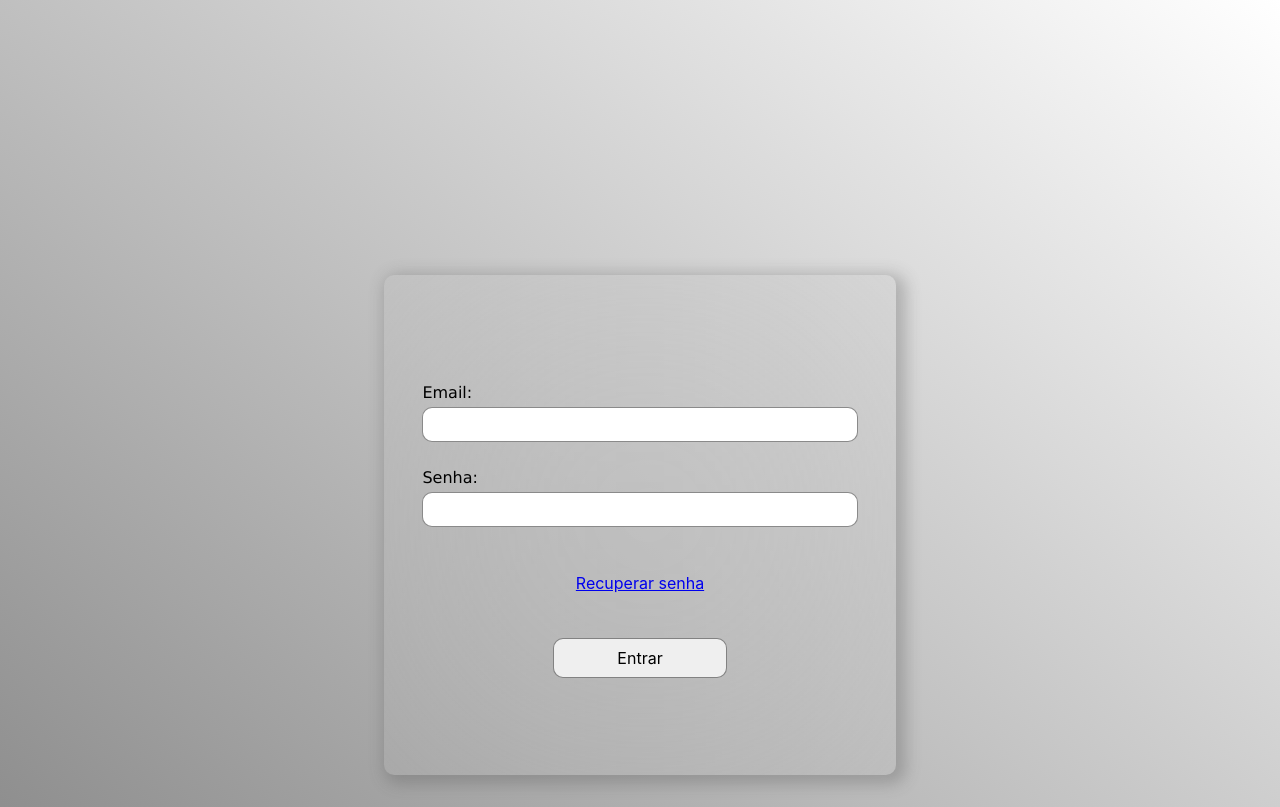
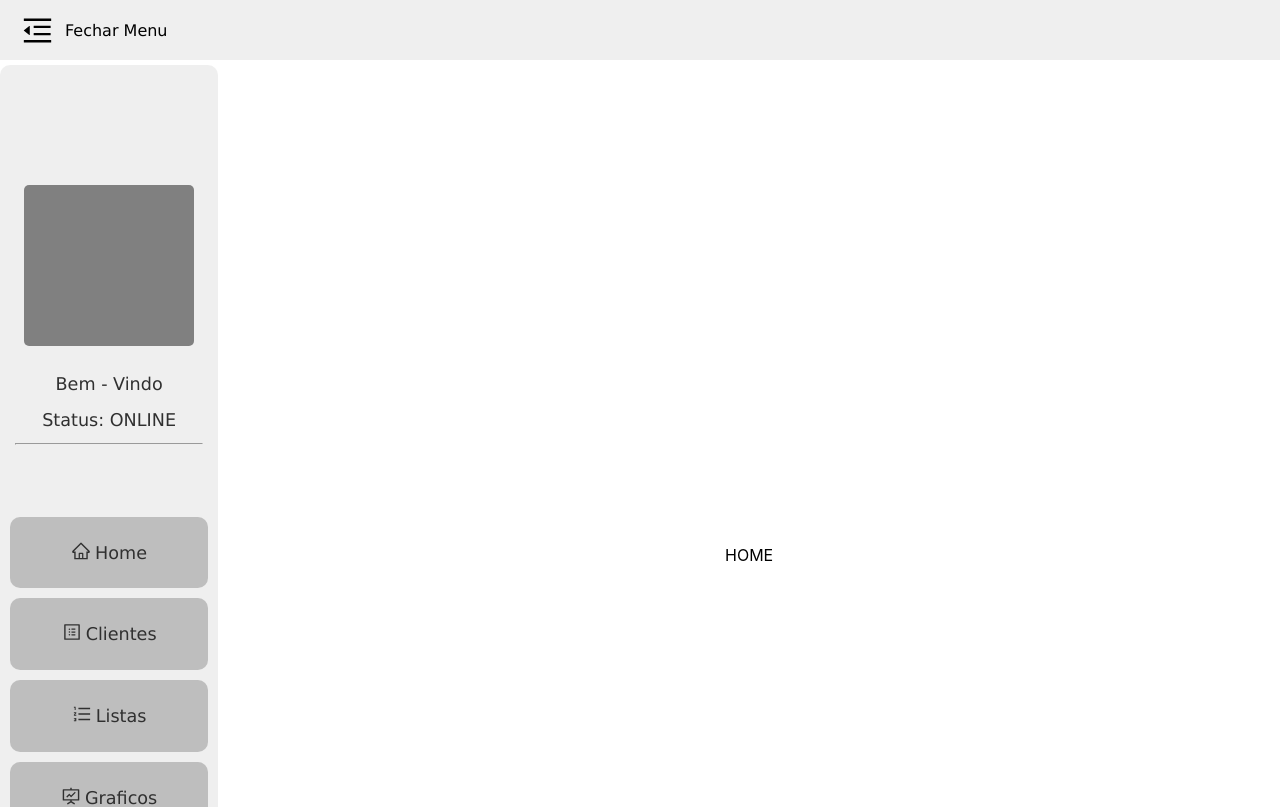
Before and after one commit to matheus-gregorin/bot_service, a React (Create React App) app: page /home in a window 1280 px wide. Before the commit this address led to /. Shown: the top 807 px of the page. Built offline with nearby package versions, Linux system fonts and the light colour scheme; no server answers.

Commit message:
add valid token + perfom for navbar

```diff
--- a/src/App.jsx
+++ b/src/App.jsx
@@ -7,7 +7,6 @@ import "./App.css";
 import Home from "./pages/Home";
 
 import { BrowserRouter as Router, Routes, Route } from "react-router-dom";
-import PrivateRoute from "./useCases/privateRoute";
 
 function App() {
   return (
@@ -17,11 +16,7 @@ function App() {
 
           <Route path="/" element={<Login />}/>
 
-          <Route path="/home" element={
-            <PrivateRoute>
-              <Home />
-            </PrivateRoute>
-          }/>
+          <Route path="/home" element={<Home />}/>
 
         </Routes>
       </Router>
--- a/src/components/Login.jsx
+++ b/src/components/Login.jsx
@@ -80,7 +80,7 @@ const Login = () => {
         // Indo para pagina Home
         setTimeout(() => {
           navigate('/home')
-        }, 2200);
+        }, 2000);
 
       });
   }
--- a/src/components/Navbar.jsx
+++ b/src/components/Navbar.jsx
@@ -2,7 +2,6 @@ import "./css/Navbar.css"
 
 // Tools
 import Swal from 'sweetalert2';
-import { useNavigate } from 'react-router-dom';
 import { useEffect, useRef, useState } from "react";
 import ApiService from "../useCases/fetchUseCase";
 import { AiOutlineFundProjectionScreen, AiOutlineHome, AiOutlineLogout, AiOutlineOrderedList, AiOutlineProfile, AiOutlineSetting } from "react-icons/ai";
@@ -12,10 +11,16 @@ const url = process.env.REACT_APP_API_URL
 const uuid = sessionStorage.getItem('uuid')
 const token = sessionStorage.getItem('x-t')
 
-const Navbar = () => {
+const Navbar = ({
+  setPageHome,
+  setPageClients,
+  setPageLists,
+  setPageGraph,
+  setPageOptions
+}) => {
 
   const photo = useRef(null);
-  const [operator, setOperator] = useState([{ name: "" }])
+  const [operator, setOperator] = useState([])
 
   useEffect(() => {
 
@@ -42,7 +47,8 @@ const Navbar = () => {
 
   }, []);
 
-  const navigate = useNavigate();
+  console.log("OPERATOR", operator)
+
   const Nav = ( page ) => {
 
     Swal.fire({
@@ -54,9 +60,49 @@ const Navbar = () => {
       showConfirmButton: false
     });
 
-    setTimeout(() => {
-      navigate(page)
-    }, 1300);
+    switch (page) {
+      case 'home':
+        setPageHome(true);
+        setPageClients(false);
+        setPageLists(false);
+        setPageGraph(false);
+        setPageOptions(false);
+        break;
+      case 'clients':
+        setPageHome(false);
+        setPageClients(true);
+        setPageLists(false);
+        setPageGraph(false);
+        setPageOptions(false);
+        break;
+      case 'lists':
+        setPageHome(false);
+        setPageClients(false);
+        setPageLists(true);
+        setPageGraph(false);
+        setPageOptions(false);
+        break;
+      case 'graph':
+        setPageHome(false);
+        setPageClients(false);
+        setPageLists(false);
+        setPageGraph(true);
+        setPageOptions(false);
+        break;
+      case 'options':
+        setPageHome(false);
+        setPageClients(false);
+        setPageLists(false);
+        setPageGraph(false);
+        setPageOptions(true);
+        break;
+      default:
+        setPageHome(true);
+        setPageClients(false);
+        setPageLists(false);
+        setPageGraph(false);
+        setPageOptions(false);;
+    }
 
   }
 
@@ -116,17 +162,17 @@ const Navbar = () => {
       Bem - Vindo
     </p>
 
-    <p> Status: { operator.status } </p>
+    <p> Status: ONLINE </p>
 
     <hr />
 
       <nav>
         <ul>
-          <li onClick={() => Nav("/home") }> <AiOutlineHome size={20} style={{ margin: '0 4px 4px 0' }} /> Home </li>
-          <li onClick={() => Nav("/home") }> <AiOutlineProfile size={20} style={{ margin: '0 4px 4px 0' }} /> Clientes </li>
-          <li onClick={() => Nav("/home") }> <AiOutlineOrderedList size={20} style={{ margin: '0 4px 4px 0' }} /> Listas </li>
-          <li onClick={() => Nav("/home") }> <AiOutlineFundProjectionScreen size={20} style={{ margin: '0 4px 4px 0' }} /> Graficos </li>
-          <li onClick={() => Nav("/home") }> <AiOutlineSetting size={20} style={{ margin: '0 4px 4px 0' }} /> Ajustes </li>
+          <li onClick={() => Nav("home") }> <AiOutlineHome size={20} style={{ margin: '0 4px 4px 0' }} /> Home </li>
+          <li onClick={() => Nav("clients") }> <AiOutlineProfile size={20} style={{ margin: '0 4px 4px 0' }} /> Clientes </li>
+          <li onClick={() => Nav("lists") }> <AiOutlineOrderedList size={20} style={{ margin: '0 4px 4px 0' }} /> Listas </li>
+          <li onClick={() => Nav("graph") }> <AiOutlineFundProjectionScreen size={20} style={{ margin: '0 4px 4px 0' }} /> Graficos </li>
+          <li onClick={() => Nav("options") }> <AiOutlineSetting size={20} style={{ margin: '0 4px 4px 0' }} /> Ajustes </li>
           <li onClick={() => HandleLogout() }>  <AiOutlineLogout size={20} style={{ margin: '0 4px 4px 0' }} /> Sair </li>
         </ul>
       </nav>
--- a/src/pages/Home.jsx
+++ b/src/pages/Home.jsx
@@ -4,22 +4,66 @@ import Navbar from "../components/Navbar"
 
 import { useEffect, useState } from "react";
 import { AiOutlineMenuFold, AiOutlineMenuUnfold } from "react-icons/ai";
+import { useNavigate } from "react-router-dom";
+import Swal from "sweetalert2";
 
 //Url
 const url = process.env.REACT_APP_API_URL
-const token = sessionStorage.getItem('x-t')
 
 const Home = () => {
 
-  const [isOpen, setIsOpen] = useState(true);
+  //Token
+  const token = sessionStorage.getItem('x-t')
 
-  // Função para alternar o estado da navbar
-  const toggleNavbar = () => {
-    setIsOpen(!isOpen);
+  const navigate = useNavigate();
+
+  const [isOpen, setIsOpen] = useState(true)
+  const [clients, setClients] = useState([])
+
+  const [pageHome, setPageHome] = useState(true)
+  const [pageClients, setPageClients] = useState(false)
+  const [pageLists, setPageLists] = useState(false)
+  const [pageGraph, setPageGraph] = useState(false)
+  const [pageOptions, setPageOptions] = useState(false)
+
+  useEffect(() => {
+
+    const fetchData = async () => {
+      try {
+
+        const response = await fetch(url + '/api/auth/valid', {
+          method: "POST",
+          headers: {
+            'Content-Type': 'application/json',
+            'Accept': 'application/json',
+            'Authorization': 'Bearer ' + token
+          }
+        });
+
+        const data = await response.json();
+
+        // Token expirado
+        if(!data.success){
+          Swal.fire({
+            title: 'Token expirado!',
+            text: 'Necessário fazer login novamente',
+            timer: 2000,
+            width: 400,
+            timerProgressBar: true,
+            showConfirmButton: false
+          });
+          navigate("/")
+          return
+        }
+
+      } catch (error) {
+        console.error('Erro ao validar token:', error);
+      }
     };
 
-  const [clients, setClients] = useState([])
-  const [items, setItems] = useState([])
+    fetchData();
+
+  }, [token, navigate]);
 
   useEffect(() => {
 
@@ -45,33 +89,14 @@ const Home = () => {
 
     fetchData();
 
-  }, []);
+  }, [token]);
 
-  useEffect(() => {
+  console.log(clients)
 
-    const fetchData = async () => {
-      try {
-
-        const response = await fetch(url + '/api/items/all?paginator=10&order_by=desc', {
-          headers: {
-            'Content-Type': 'application/json',
-            'Accept': 'application/json',
-            'Authorization': 'Bearer ' + token
-          }
-        });
-
-        const data = await response.json();
-
-        setItems(data.items)
-
-      } catch (error) {
-        console.error('Erro ao buscar dados:', error);
-      }
+  // Função para alternar o estado da navbar
+  const toggleNavbar = () => {
+    setIsOpen(!isOpen);
   };
-
-    fetchData();
-
-  }, []);
 
   return (
     <div className="master">
@@ -80,20 +105,33 @@ const Home = () => {
 
           {isOpen ? <AiOutlineMenuFold className="icon" size={35} /> : <AiOutlineMenuUnfold className="icon" size={35}/>}
 
-        {isOpen ? 'Fechar Menu' : 'Abrir Menu'} </div>
+          {isOpen ? 'Fechar Menu' : 'Abrir Menu'}
+
+        </div>
 
         <div className="master-container">
 
-        {
-          isOpen ? <Navbar /> : ''
-        }
+          {isOpen ? <Navbar
+                      setPageHome={setPageHome}
+                      setPageClients={setPageClients}
+                      setPageLists={setPageLists}
+                      setPageGraph={setPageGraph}
+                      setPageOptions={setPageOptions}
+                    /> : ''}
 
             <div className="home">
 
+                { pageHome ? "HOME" : "" }
 
+                { pageClients ? "CLIENTS" : "" }
+
+                { pageLists ? "LISTS" : "" }
+
+                { pageGraph ? "GRAPH" : "" }
+
+                { pageOptions ? "OPTIONS" : "" }
 
             </div>
-
         </div>
     </div>
   )
--- a/src/useCases/privateRoute.js
+++ /dev/null
@@ -1,25 +0,0 @@
-import { Navigate } from 'react-router-dom';
-
-const PrivateRoute = ({ children }) => {
-
-  const xt = sessionStorage.getItem('x-t');
-  const uuid = sessionStorage.getItem('uuid');
-
-  if(
-    xt !== null &&
-    xt !== '' &&
-    xt !== ' ' &&
-    uuid !== null &&
-    uuid !== '' &&
-    uuid !== ' '
-  )
-  {
-    return children
-
-  } else {
-    return <Navigate to="/" />
-
-  }
-};
-
-export default PrivateRoute;
```
Lines whose indentation alone changed are shown as unchanged.
